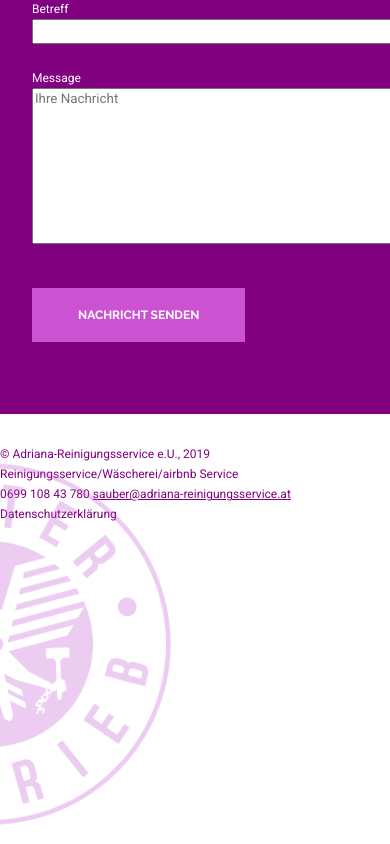
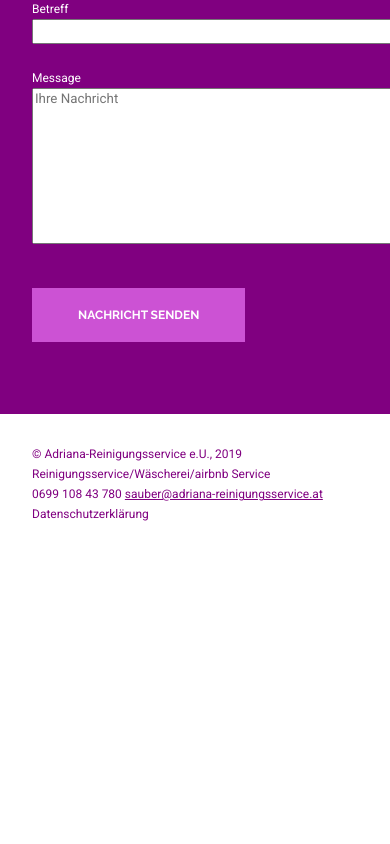
Before and after one commit to juliakaltenegger/one-pager-reinigungsservice, a React (Create React App) app: page / in a window 390 px wide. Shown: the part 9331-10175 px from the top of the page. After the commit the page ends 9867 px from the top, so only its background shows below. Built offline with nearby package versions, Linux system fonts and the light colour scheme.

Commit message:
Adjust footer for mobile Remove image in footer for mobile

```diff
--- a/src/Footer.js
+++ b/src/Footer.js
@@ -124,6 +124,16 @@ const FooterSectionWhite = styled.div`
     right: 200px;
     top: 0;
   }
+
+  @media (max-width: 768px) {
+    grid-template-columns: auto;
+    margin-left: 2em;
+    margin-right: 2em;
+
+    & img {
+      display: none;
+    }
+  }
 `;
 
 // const InputMessage = styled.label`
```
